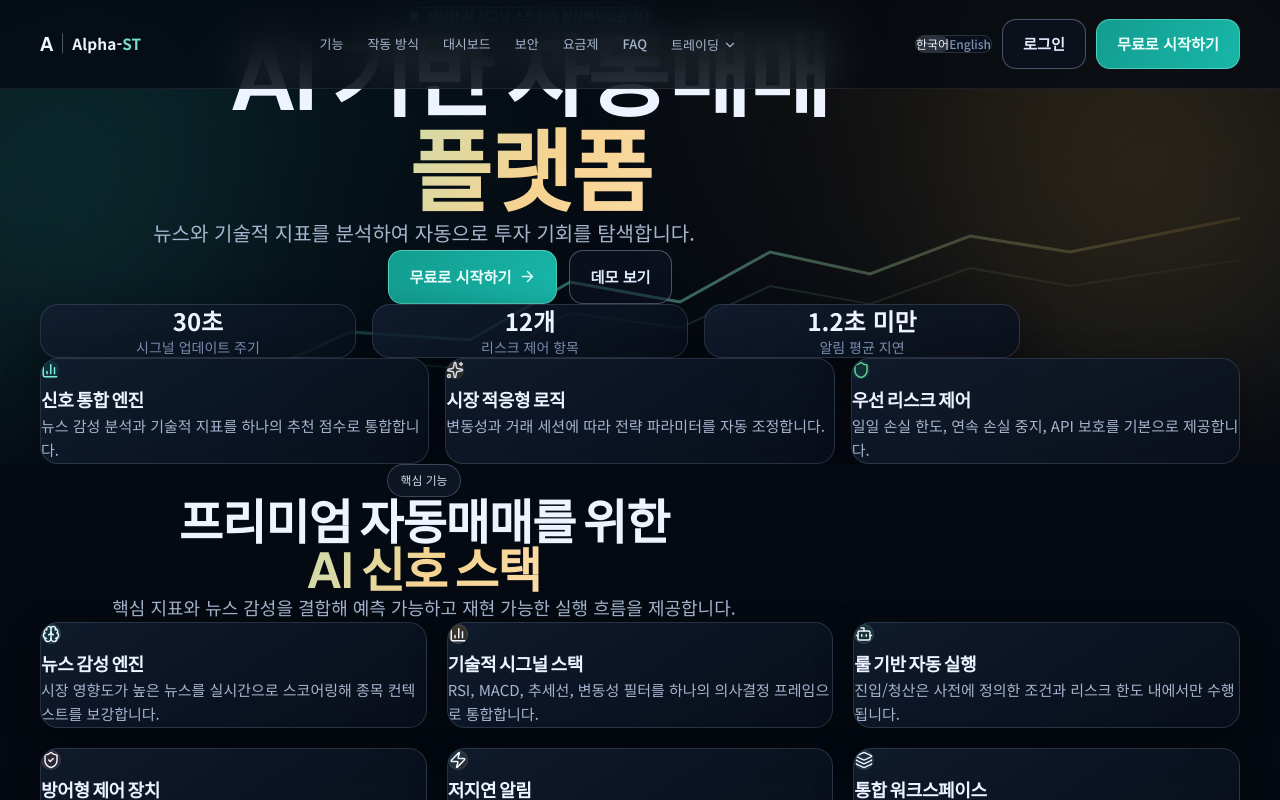
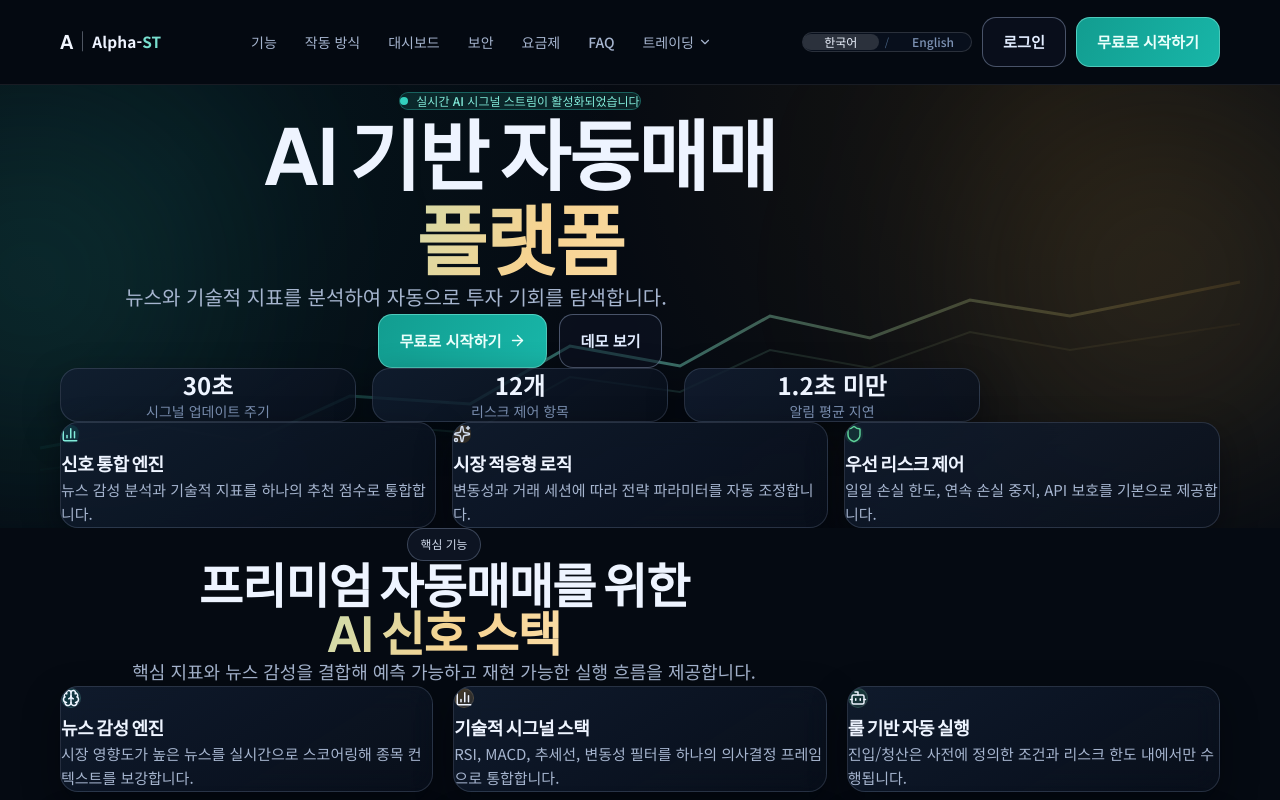
Before and after one commit to dufltptkd01-crypto/system-trading-web, a React (Vite) app: page / in a window 1280 px wide. Shown: the top 800 px of the page. Built offline with nearby package versions, Linux system fonts and the light colour scheme.

Commit message:
Refine header spacing and hero alignment

```diff
--- a/src/components/hero/HeroSection.jsx
+++ b/src/components/hero/HeroSection.jsx
@@ -77,7 +77,7 @@ export default function HeroSection() {
     const copy = content[locale] || content.ko
 
     return (
-        <section id="hero" className="relative overflow-hidden pb-20 pt-20 md:pb-28 md:pt-24">
+        <section id="hero" className="relative overflow-hidden pb-24 pt-24 md:pb-32 md:pt-28">
             <div className="pointer-events-none absolute inset-0 hero-surface">
                 <div className="absolute -left-32 top-8 h-80 w-80 rounded-full bg-brand-400/20 blur-[130px]" />
                 <div className="absolute -right-10 top-8 h-80 w-80 rounded-full bg-signal-400/18 blur-[130px]" />
@@ -97,22 +97,22 @@ export default function HeroSection() {
             </div>
 
             <div className="container-custom relative z-10">
-                <div className="mx-auto max-w-[980px] text-center">
+                <div className="mx-auto max-w-[920px] text-center">
                     <div className="animate-rise inline-flex items-center gap-2 rounded-full border border-brand-400/35 bg-brand-400/12 px-4 py-2 text-xs font-medium text-brand-300">
                         <span className="h-2 w-2 rounded-full bg-brand-400 animate-pulse-soft" />
                         {copy.badge}
                     </div>
 
-                    <h1 className="animate-rise mt-7 text-[clamp(2.6rem,7.2vw,5.6rem)] font-bold leading-[1.06] tracking-tight text-ink-100 text-balance" style={{ animationDelay: '0.08s' }}>
+                    <h1 className="animate-rise mt-8 text-[clamp(2.2rem,6vw,4.8rem)] font-bold leading-[1.12] tracking-tight text-ink-100 text-balance md:leading-[1.1]" style={{ animationDelay: '0.08s' }}>
                         <span className="block">{copy.headlinePrimary}</span>
                         <span className="gradient-text block">{copy.headlineAccent}</span>
                     </h1>
 
-                    <p className="animate-rise mx-auto mt-6 max-w-3xl text-[17px] leading-relaxed text-ink-300 md:text-xl" style={{ animationDelay: '0.16s' }}>
+                    <p className="animate-rise mx-auto mt-6 max-w-2xl text-base leading-relaxed text-ink-300 md:text-xl" style={{ animationDelay: '0.16s' }}>
                         {copy.description}
                     </p>
 
-                    <div className="animate-rise mt-10 flex flex-col items-center justify-center gap-3 sm:flex-row" style={{ animationDelay: '0.24s' }}>
+                    <div className="animate-rise mt-11 flex flex-col items-center justify-center gap-3 sm:flex-row" style={{ animationDelay: '0.24s' }}>
                         <Link to="/signup" className="btn-primary w-full sm:w-auto">
                             {copy.primaryCta}
                             <ArrowRight size={17} />
@@ -122,7 +122,7 @@ export default function HeroSection() {
                         </Link>
                     </div>
 
-                    <div className="animate-rise mt-12 grid gap-4 sm:grid-cols-3" style={{ animationDelay: '0.32s' }}>
+                    <div className="animate-rise mt-14 grid gap-4 sm:grid-cols-3" style={{ animationDelay: '0.32s' }}>
                         {copy.highlights.map((item) => (
                             <div key={item.label} className="glass-card p-5 text-center">
                                 <p className="text-2xl font-semibold text-ink-100">{item.value}</p>
--- a/src/components/layout/Navbar.jsx
+++ b/src/components/layout/Navbar.jsx
@@ -104,21 +104,21 @@ export default function Navbar() {
 
     return (
         <header
-            className={`fixed inset-x-0 top-0 z-50 border-b border-white/8 bg-ink-950/80 backdrop-blur-xl transition-all duration-300 ${
+            className={`sticky top-0 z-50 border-b border-white/8 bg-ink-950/84 backdrop-blur-xl transition-all duration-300 ${
                 isScrolled ? 'shadow-[0_14px_28px_rgba(2,6,14,0.45)]' : ''
             }`}
         >
-            <nav className="container-custom flex h-[88px] items-center justify-between gap-4">
+            <nav className="container-custom flex h-[84px] items-center justify-between gap-4">
                 <Link to="/" className="shrink-0" aria-label={copy.homeAria}>
                     <Logo compact showSub={false} />
                 </Link>
 
-                <div className="hidden xl:flex items-center gap-6">
+                <div className="hidden xl:flex items-center gap-7">
                     {copy.sectionLinks.map((item) => (
                         <button
                             key={item.hash}
                             onClick={() => moveToSection(item.hash)}
-                            className="text-[13px] font-medium text-ink-300 transition-colors hover:text-ink-100"
+                            className="text-sm font-medium text-ink-300 transition-colors hover:text-ink-100"
                         >
                             {item.label}
                         </button>
@@ -128,7 +128,7 @@ export default function Navbar() {
                         <button
                             type="button"
                             onClick={() => setIsTradingOpen((prev) => !prev)}
-                            className="inline-flex items-center gap-1 text-[13px] font-medium text-ink-300 transition-colors hover:text-ink-100"
+                            className="inline-flex items-center gap-1 text-sm font-medium text-ink-300 transition-colors hover:text-ink-100"
                         >
                             {copy.trading}
                             <ChevronDown size={14} className={`transition-transform ${isTradingOpen ? 'rotate-180' : ''}`} />
@@ -150,24 +150,27 @@ export default function Navbar() {
                 </div>
 
                 <div className="hidden xl:flex items-center gap-2.5">
-                    <div className="inline-flex items-center rounded-full border border-white/14 bg-ink-900/72 p-1">
+                    <div className="inline-flex items-center gap-1.5 rounded-full border border-white/14 bg-ink-900/72 px-1.5 py-1">
                         <button
                             type="button"
                             onClick={() => setLocale('ko')}
-                            className={`rounded-full px-3 py-1 text-xs font-medium transition-colors ${
+                            className={`min-w-[76px] rounded-full px-3 py-1 text-xs font-medium transition-colors ${
                                 locale === 'ko' ? 'bg-white/14 text-ink-100' : 'text-ink-400 hover:text-ink-200'
                             }`}
                             aria-label={`${copy.language} Korean`}
+                            aria-pressed={locale === 'ko'}
                         >
                             한국어
                         </button>
+                        <span className="text-[11px] text-ink-500">/</span>
                         <button
                             type="button"
                             onClick={() => setLocale('en')}
-                            className={`rounded-full px-3 py-1 text-xs font-medium transition-colors ${
+                            className={`min-w-[76px] rounded-full px-3 py-1 text-xs font-medium transition-colors ${
                                 locale === 'en' ? 'bg-white/14 text-ink-100' : 'text-ink-400 hover:text-ink-200'
                             }`}
                             aria-label={`${copy.language} English`}
+                            aria-pressed={locale === 'en'}
                         >
                             English
                         </button>
@@ -206,22 +209,25 @@ export default function Navbar() {
                         </button>
                     ))}
 
-                    <div className="mt-3 inline-flex items-center rounded-full border border-white/14 bg-ink-900/72 p-1">
+                    <div className="mt-3 inline-flex items-center gap-1.5 rounded-full border border-white/14 bg-ink-900/72 px-1.5 py-1">
                         <button
                             type="button"
                             onClick={() => setLocale('ko')}
-                            className={`rounded-full px-3 py-1 text-xs font-medium transition-colors ${
+                            className={`min-w-[76px] rounded-full px-3 py-1 text-xs font-medium transition-colors ${
                                 locale === 'ko' ? 'bg-white/14 text-ink-100' : 'text-ink-400 hover:text-ink-200'
                             }`}
+                            aria-pressed={locale === 'ko'}
                         >
                             한국어
                         </button>
+                        <span className="text-[11px] text-ink-500">/</span>
                         <button
                             type="button"
                             onClick={() => setLocale('en')}
-                            className={`rounded-full px-3 py-1 text-xs font-medium transition-colors ${
+                            className={`min-w-[76px] rounded-full px-3 py-1 text-xs font-medium transition-colors ${
                                 locale === 'en' ? 'bg-white/14 text-ink-100' : 'text-ink-400 hover:text-ink-200'
                             }`}
+                            aria-pressed={locale === 'en'}
                         >
                             English
                         </button>
--- a/src/index.css
+++ b/src/index.css
@@ -98,19 +98,19 @@ a {
 }
 
 .container-custom {
-  width: min(1200px, 100% - 2rem);
+  width: min(1160px, 100% - 2.25rem);
   margin-inline: auto;
 }
 
 @media (min-width: 768px) {
   .container-custom {
-    width: min(1200px, 100% - 3rem);
+    width: min(1160px, 100% - 4rem);
   }
 }
 
 @media (min-width: 1200px) {
   .container-custom {
-    width: min(1200px, 100% - 4rem);
+    width: min(1160px, 100% - 6rem);
   }
 }
 
--- a/src/pages/LandingPage.jsx
+++ b/src/pages/LandingPage.jsx
@@ -9,7 +9,7 @@ import FAQSection from '../components/faq/FAQSection.jsx'
 
 export default function LandingPage() {
     return (
-        <main className="pt-[88px]">
+        <main>
             <HeroSection />
             <FeaturesSection />
             <HowItWorksSection />
```
